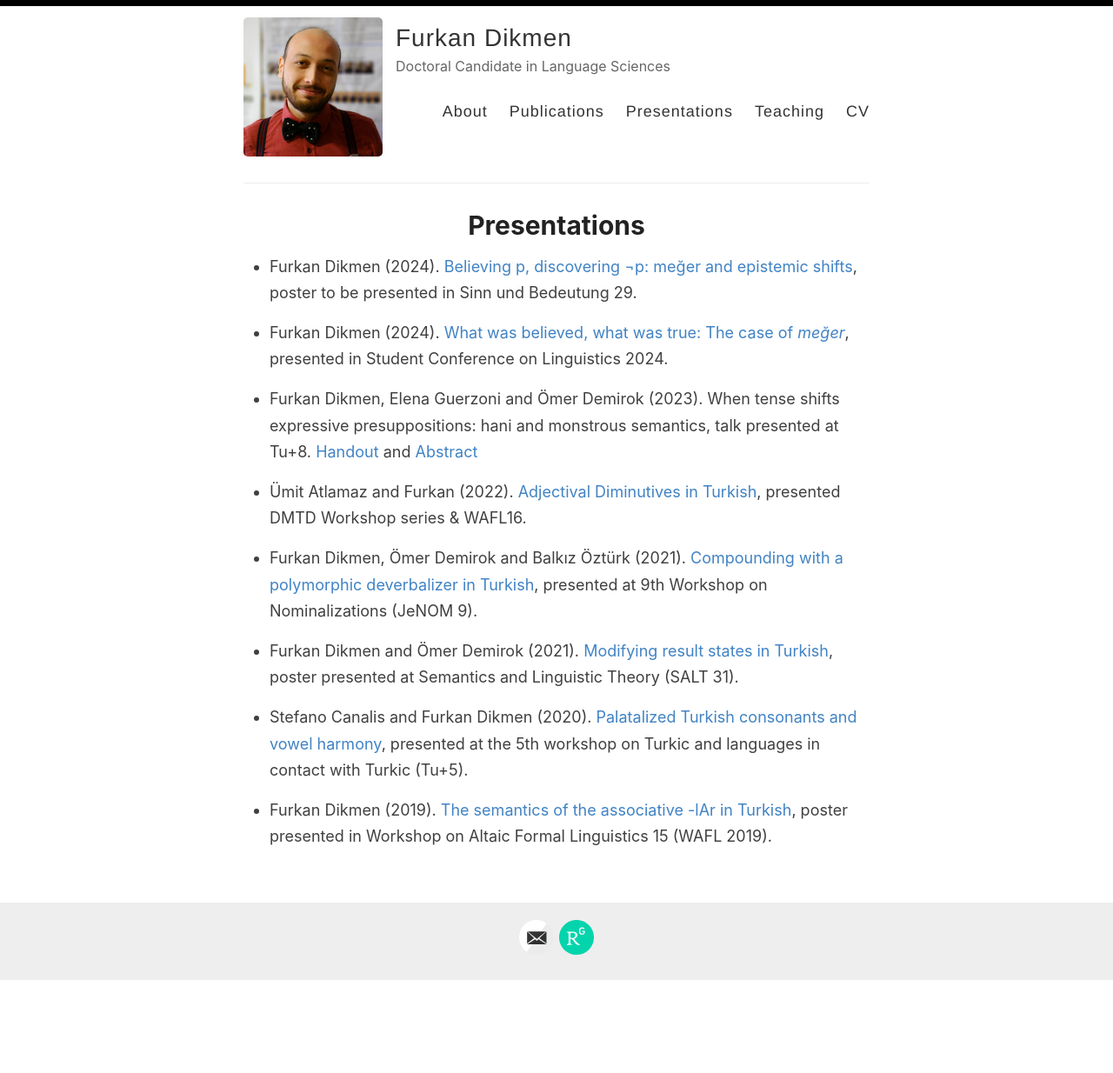
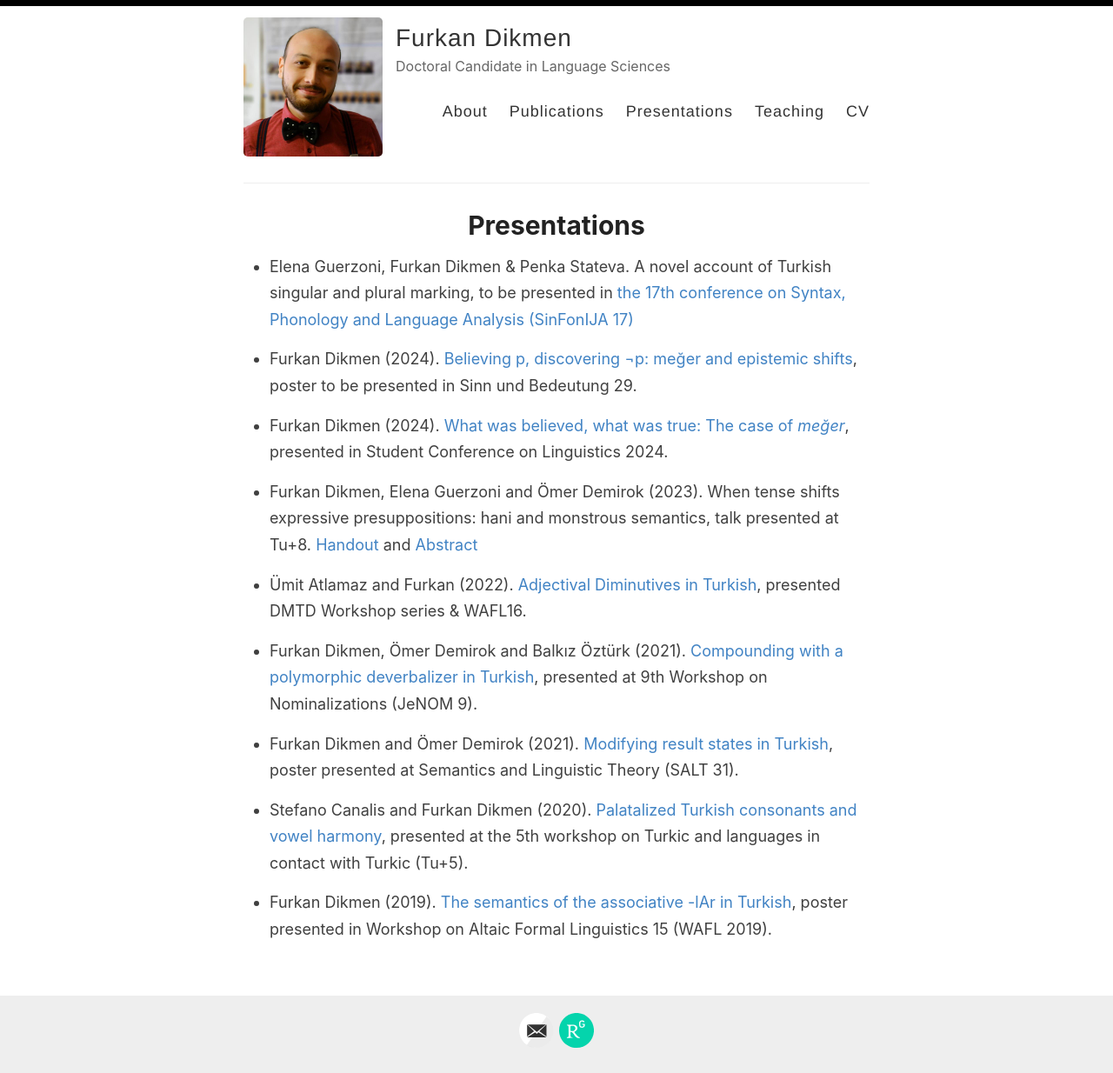
Before and after one commit to furkandikmen/furkandikmen.github.io, a Jekyll site: the page built from _pages/presentations.md, in a window 1280 px wide. Shown: the whole page at 87% size. Built offline with Jekyll 4.4.1, drawn with Linux system fonts in a browser that asks for light colours; before the commit the page ends 1127 px from its top, so only the background shows below that.

Commit message:
Update presentations.md

```diff
--- a/_pages/presentations.md
+++ b/_pages/presentations.md
@@ -4,6 +4,7 @@ title: Presentations
 permalink: /presentations/
 ---
 
+- Elena Guerzoni, Furkan Dikmen & Penka Stateva. A novel account of Turkish singular and plural marking, to be presented in [the 17th conference on Syntax, Phonology and Language Analysis (SinFonIJA 17)](https://sites.google.com/view/sinfonija-17/home?authuser=0)
 
 - Furkan Dikmen (2024). [Believing p, discovering ¬p: meğer and epistemic shifts](https://furkandikmen.com/assets/presentations/Sub poster 2.pdf), poster to be presented in Sinn und Bedeutung 29.
 
```
